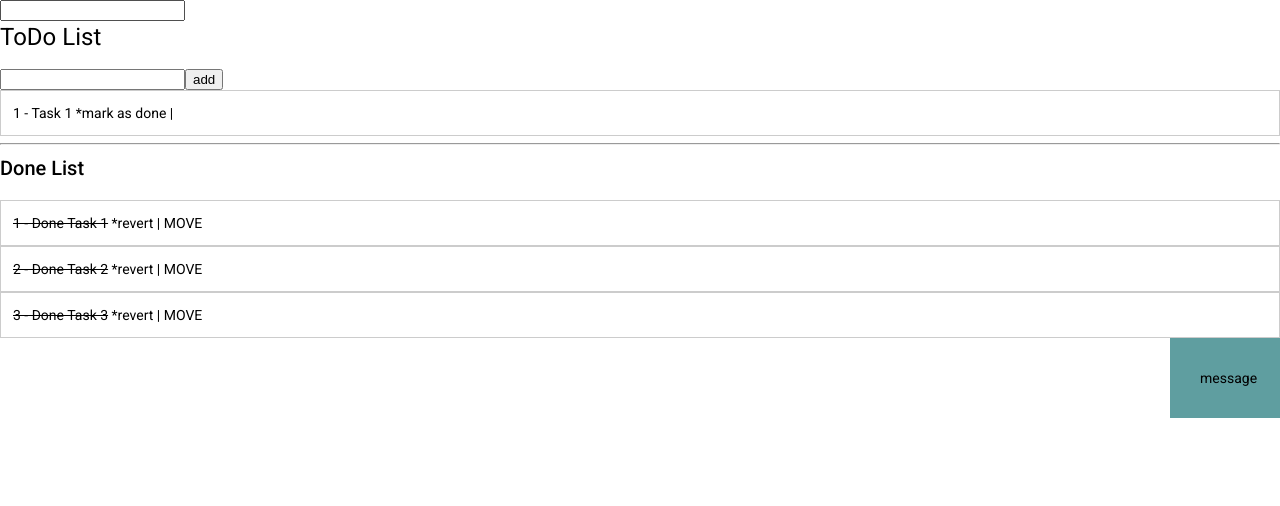
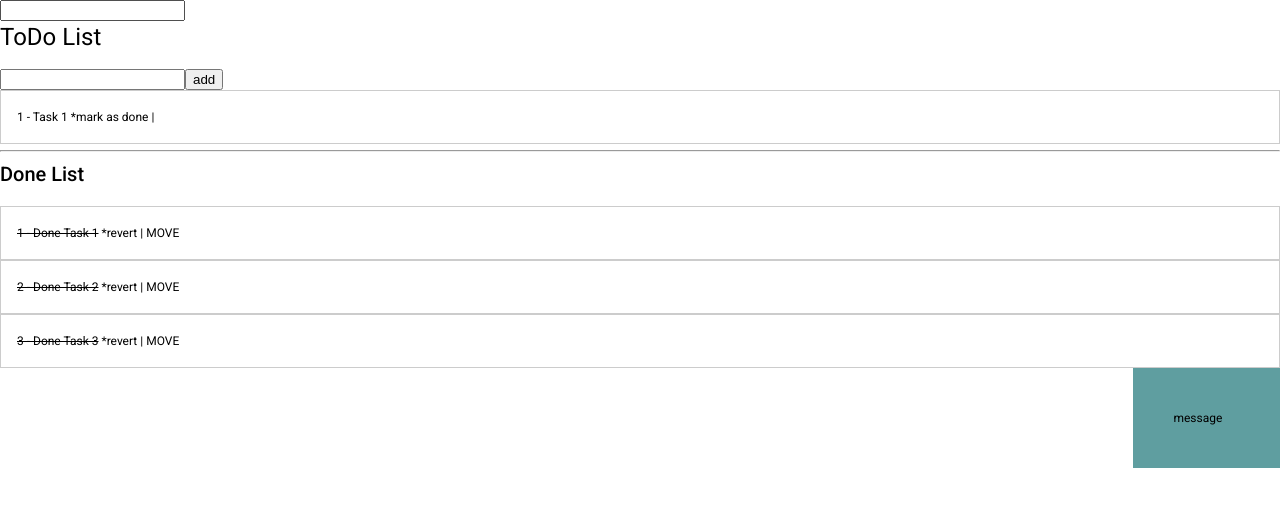
Before and after one commit to Dvalmont07/ToDoList, an Angular app: page / in a window 1280 px wide. Shown: the top 506 px of the page. Built offline with nearby package versions, Linux system fonts and the light colour scheme.

Commit message:
fixing font size

```diff
--- a/src/styles.scss
+++ b/src/styles.scss
@@ -1,6 +1,5 @@
 :root {
   --globalFontSize: 12;
-  font-size: calc(var(--globalFontSize) * 1px);
 
   .cursor-pointer {
     cursor: pointer;
@@ -10,14 +9,14 @@
     cursor: grab;
   }
 
+  .cursor-move {
+    cursor: move;
+  }
+
+  body {
+    margin: 0;
+    font-family: Roboto, "Helvetica Neue", sans-serif;
+    font-size: calc(var(--globalFontSize) * 1px);
+  }
+
 }
-
-html,
-body {
-  height: 100%;
-}
-
-body {
-  margin: 0;
-  font-family: Roboto, "Helvetica Neue", sans-serif;
-}
```
